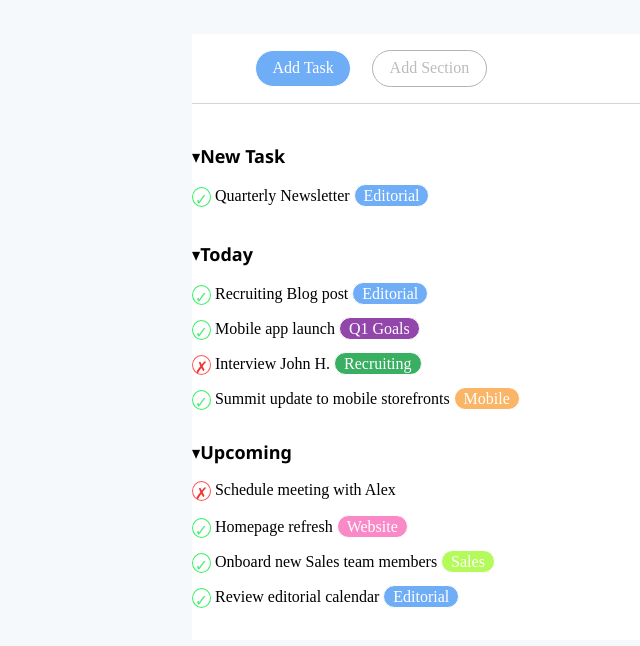
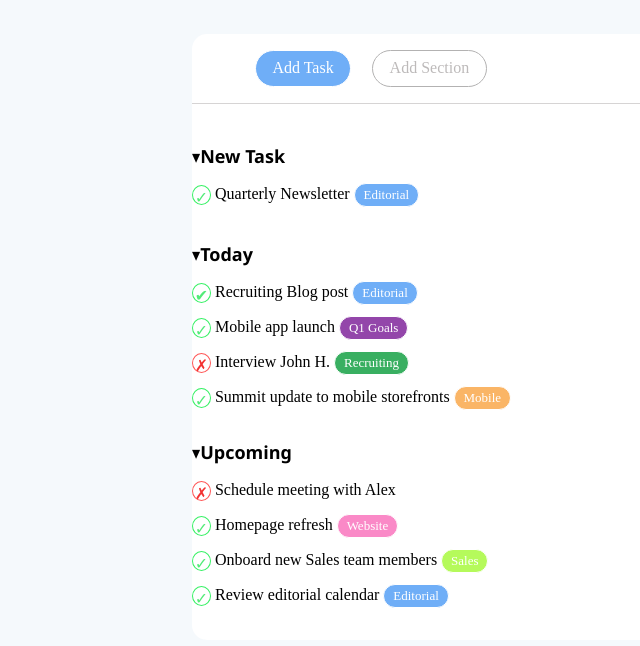
Before and after one commit to Davidepetrillo/html-css-toboolist, a plain HTML site: page index.html in a window 1280 px wide. Shown: the part 120-766 px from the top of the page, without its empty margins (0-640 px from the left). Drawn offline with Linux system fonts and the light colour scheme.

Commit message:
piccole modifiche

```diff
--- a/index.html
+++ b/index.html
@@ -38,7 +38,7 @@
 
                     <p class="listheader">&dtrif;<b>Today</b></p>
                     <div class="mini-sezione">
-                        <p class="circle">&check;</p><p class="list">&nbsp;Recruiting Blog post&nbsp;</p><p class="buttonblue"> Editorial</p>
+                        <p class="circle">&#10004;</p><p class="list">&nbsp;Recruiting Blog post&nbsp;</p><p class="buttonblue"> Editorial</p>
                     </div>
                     <div class="mini-sezione">
                         <p class="circle">&check;</p><p class="list">&nbsp;Mobile app launch&nbsp;</p><p class="buttonviolet"> Q1 Goals</p>
--- a/style.css
+++ b/style.css
@@ -36,6 +36,7 @@ body {
     margin-right: 15%;
     margin-top: 5%;
     background-color: #fff;
+    border-radius: 15px;
 }
 
 /*--------------------*/
@@ -104,6 +105,7 @@ body {
     padding-right:1%;
     background-color: rgb(111, 174, 247);
     color: #fff;
+    font-size: small;
 }
 
 .mini-sezione {
@@ -122,7 +124,9 @@ margin-bottom: 15px;
     padding-right:1%;
     background-color: rgb(147, 70, 170);
     color: #fff;
+    font-size: small;
 }
+
 .buttongreen {
 display: inline-block;
     border: 1px solid;
@@ -133,6 +137,7 @@ display: inline-block;
     padding-right:1%;
     background-color: rgb(57, 175, 97);
     color: #fff;
+    font-size: small;
 }
 .buttonorange {
     display: inline-block;
@@ -144,6 +149,7 @@ display: inline-block;
     padding-right:1%;
     background-color: rgb(250, 181, 102);
     color: #fff;
+    font-size: small;
 }
 .buttonpink {
     display: inline-block;
@@ -155,6 +161,7 @@ display: inline-block;
     padding-right:1%;
     background-color: rgb(250, 137, 199);
     color: #fff;
+    font-size: small;
 }
 .buttonlightgreen {
     display: inline-block;
@@ -166,6 +173,7 @@ display: inline-block;
     padding-right:1%;
     background-color: rgb(181, 250, 91);
     color: #fff;
+    font-size: small;
 }
 .sezionePlus {
     height: 180px;
```
